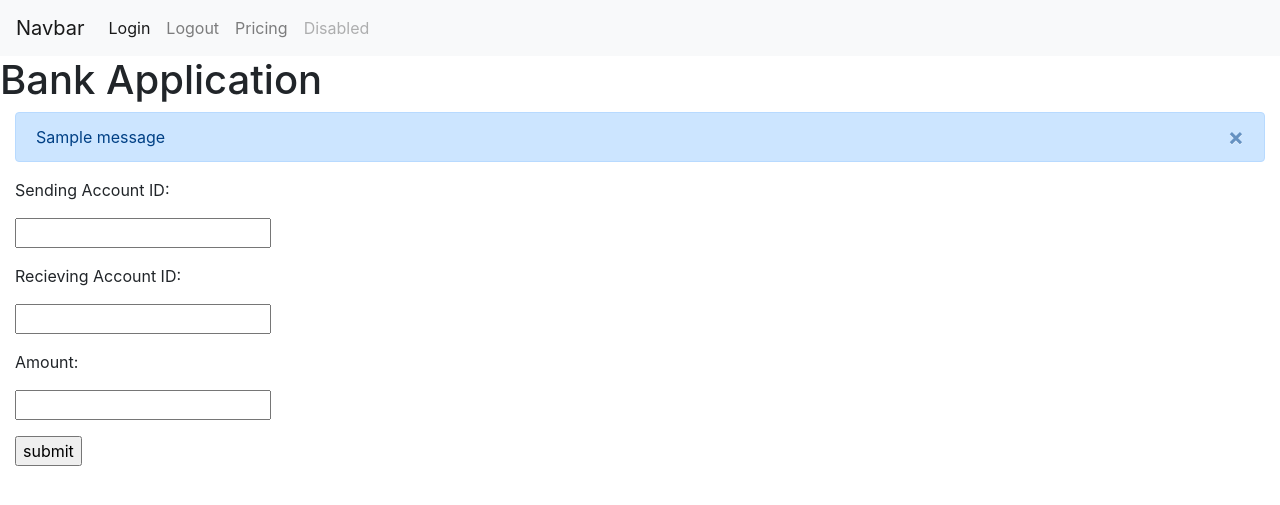
After one commit to SeanGrimes44/BankApplication, a Flask app: page /transfer in a window 1280 px wide. The commit adds this page. Shown: the top 505 px of the page. Run offline with Flask 2, Linux system fonts and the light colour scheme; a user stored in the database is signed in; tables that the repository leaves empty hold one stand-in row (values such as "Sample post"); one stand-in notice (Sample message) is shown.

Commit message:
Added transfers

```diff
--- a/bankapp/customers.py
+++ b/bankapp/customers.py
@@ -27,13 +27,18 @@ class customers(db.Model):
 
 class Account(db.Model):
 	_id = db.Column("id", db.Integer, primary_key=True)
+	bank_id = db.Column("number", db.Integer, unique=True)
 	amount = db.Column("amount", db.Numeric(scale=2))
 	account_type = db.Column("type", db.String(10))
 	owner_id = db.Column(db.Integer, db.ForeignKey("customers.id"), nullable=False)
 #	def __init__(self, amount, customer_id):
 #		self.amount = amount
 #		self.customer_id = customer_id
+	def sub_amount(self, minus_amount):
+		self.amount -= minus_amount
 
+	def add_amount(self, add_amount):
+		self.amount += add_amount
 #class Transaction(db.Model):
 #	_id = db.Column("id", db.Integer, primary_key=True)
 
--- a/bankapp/routes.py
+++ b/bankapp/routes.py
@@ -15,12 +15,69 @@ def home():
 def view():
 	return render_template("view.html", values=customers.query.all())#, acs=Account.query.all())
 
-@app.route("/transaction", methods=["POST", "GET"])
-def transaction():
+@app.route("/transfer", methods=["POST", "GET"])
+def transfer():
 	if ("user" in session):
 		# Make the transaction
 		user = session["user"]
+		user_account = customers.query.filter_by(name="frank")
+		#if (user_account):
+		#	flash("User account is found!")
 
+		#POST stuff here
+		if request.method == "POST":
+			sender_id = request.form["sn"]
+			receiver_id = request.form["rc"]
+			send_amount = request.form["am"]
+
+
+			# Checking if sending account is found
+			try:
+				converted_sender_id = int(sender_id)
+
+			except:
+				flash("Please enter a valid sending account number")
+				return redirect(url_for("transfer"))
+
+
+			#TODO only filter by user's accounts
+			send_account = Account.query.filter_by(bank_id=converted_sender_id).first()
+			if (send_account):
+				flash("Account found!")
+			else:
+				flash("Input valid, but account not found.")
+
+
+		# Checking if recieving account is found
+			try:
+				converted_receiver_id = int(receiver_id)
+
+			except:
+				flash("Please enter a valid receiving account number")
+				return redirect(url_for("transfer"))
+
+
+			rec_account = Account.query.filter_by(bank_id=converted_receiver_id).first()
+			if (rec_account):
+#				minus_string = "12.10"
+#				minus = Decimal(minus_string)
+#				rec_account.sub_amount(minus)
+#				db.session.commit()
+				flash("Receiving Account found!")
+			else:
+				flash("Input valid, but receiving account not found.")
+
+			#Check if amount to send is valid.
+			#TODO Check if non-negative.
+			send_amount_decimal = Decimal(send_amount)
+			if (send_amount_decimal < send_account.amount):
+				rec_account.add_amount(send_amount_decimal)
+				send_account.sub_amount(send_amount_decimal)
+				db.session.commit()
+
+
+
+		return render_template("transfer.html")
 	else:
 		flash("You are not logged in")
 		return redirect(url_for("login"))
@@ -64,9 +121,9 @@ def login():
 			db.session.commit()
 
 			#TEST create accounts
-			savings = Account(amount=13.20, owner=usr, account_type="Savings")
+			savings = Account(bank_id=123, amount=13.20, owner=usr, account_type="Savings")
 
-			checking = Account(amount=14.20, owner=usr, account_type="Checking")
+			checking = Account(bank_id=222, amount=14.20, owner=usr, account_type="Checking")
 			db.session.add(savings)
 			db.session.add(checking)
 			db.session.commit()
--- /dev/null
+++ b/bankapp/templates/transfer.html
@@ -0,0 +1,26 @@
+{% extends "base.html" %}
+{% block title %}Transfer Page{% endblock %}
+
+{% block content %}
+	{% with messages = get_flashed_messages() %}
+    {% if messages %}
+        {% for message in messages %}
+            <div class="alert alert-primary alert-dismissible fade show" role="alert">
+                <span>{{ message }}</span>
+                <button type="button" class="close" data-dismiss="alert" aria-label="Close">
+                <span aria-hidden="true">&times;</span>
+                </button>
+            </div>
+        {% endfor %}
+    {% endif %}
+{% endwith %}
+<form action = "#" method="post">
+	<p>Sending Account ID:</p>
+	<p><input type="text" name="sn"></p>
+	<p>Recieving Account ID:</p>
+	<p><input type="text" name="rc"></p>
+    <p>Amount:</p>
+    <p><input type="text" name="am"></p>
+	<p><input type="submit" value="submit"></p>
+</form>
+{% endblock %}
--- a/bankapp/templates/view.html
+++ b/bankapp/templates/view.html
@@ -4,7 +4,7 @@
 	{% for item in values %}
 		<p>Name: {{item.name}}, password: {{item.password}}, amount: {{item.amount}}</p>
 		{% for ac in item.accounts %}
-			<p>Amount: ${{ac.amount}}</p>
+			<p>ID: {{ac.bank_id}} Type: {{ac.account_type}} Amount: ${{ac.amount}}</p>
 		{% endfor %}
 	{% endfor %}
 {% endblock %}
```
Also changed, not shown: bankapp/users.sqlite3.
